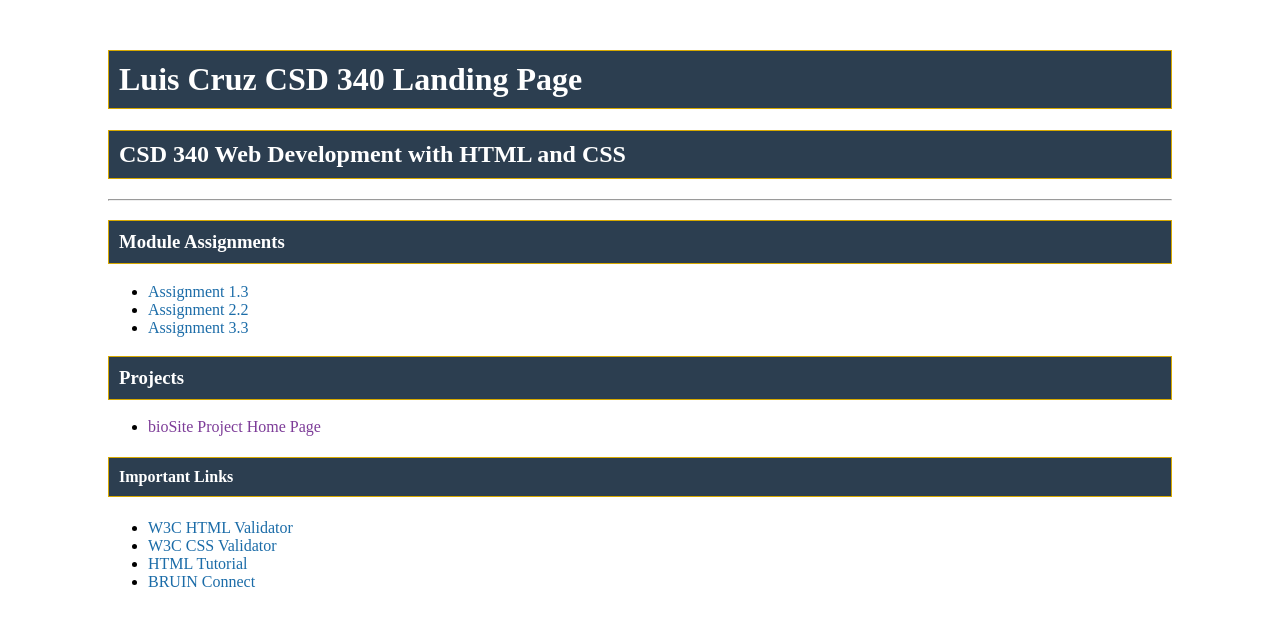
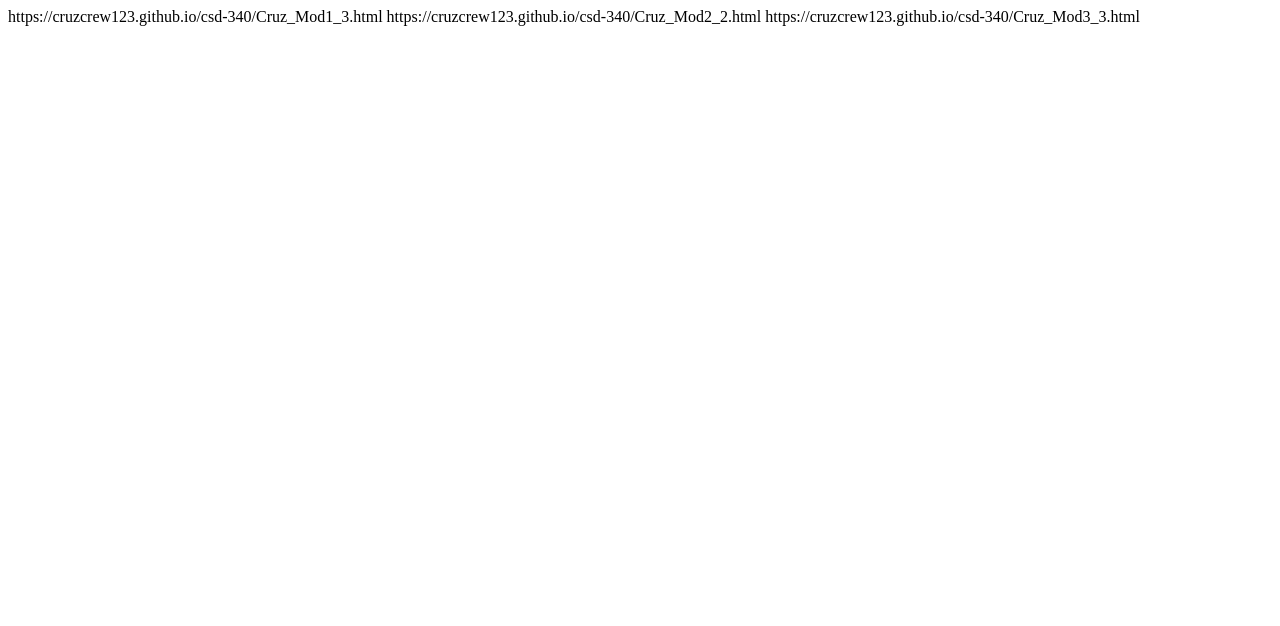
Before and after one commit to Cruzcrew123/csd-340, a plain HTML site: page index.html in a window 1280 px wide. Drawn offline with Linux system fonts and the light colour scheme.

Commit message:
Update index.html

```diff
--- a/index.html
+++ b/index.html
@@ -1,42 +1,3 @@
-<!DOCTYPE html>
-<html lang="en">
-<head>
-    <meta charset="UTF-8">
-    <meta name="description" content="CSD 340 Landing Page">
-    <meta name="keywords" content="HTML, CSS, GitHub Pages">
-    <meta name="author" content="Luis Cruz">
-    <meta name="viewport" content="width=device-width, initial-scale=1.0">
-
-    <title>Luis Cruz CSD 340 Landing Page</title>
-    <link rel="stylesheet" href="site.css">
-</head>
-<body>
-
-    <div id="container">
-        <h1>Luis Cruz CSD 340 Landing Page</h1>
-        <h2>CSD 340 Web Development with HTML and CSS</h2>
-
-        <hr>
-
-        <h3>Module Assignments</h3>
-        <ul>
-            <li><a href="module-1/LuisCruz_Mod1_3.html">Assignment 1.3</a></li>
-            <li><a href="module-2/LuisCruz_Mod2_2.html">Assignment 2.2</a></li>
-            <li><a href="module-3/LuisCruz_Mod3_3.html">Assignment 3.3</a></li>
-        </ul>
-
-        <h3>Projects</h3>
-        <ul>
-            <li><a href="">bioSite Project Home Page</a></li>
-        </ul>
-
-        <h4>Important Links</h4>
-        <ul>
-            <li><a href="https://validator.w3.org/" target="_blank">W3C HTML Validator</a></li>
-            <li><a href="http://jigsaw.w3.org/css-validator/" target="_blank">W3C CSS Validator</a></li>
-            <li><a href="https://www.w3schools.com/html/" target="_blank">HTML Tutorial</a></li>
-            <li><a href="https://bruinconnect.bellevue.edu/" target="_blank">BRUIN Connect</a></li>
-        </ul>
-    </div>
-
-</body>
+https://cruzcrew123.github.io/csd-340/Cruz_Mod1_3.html
+https://cruzcrew123.github.io/csd-340/Cruz_Mod2_2.html
+https://cruzcrew123.github.io/csd-340/Cruz_Mod3_3.html
```
